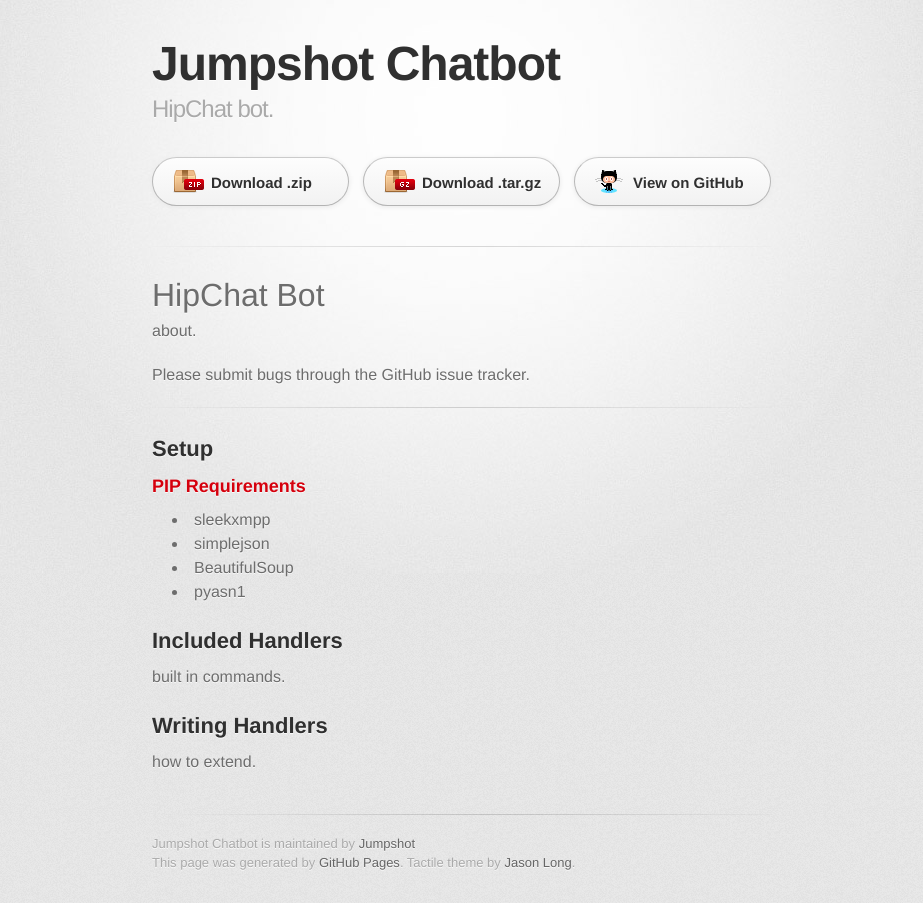
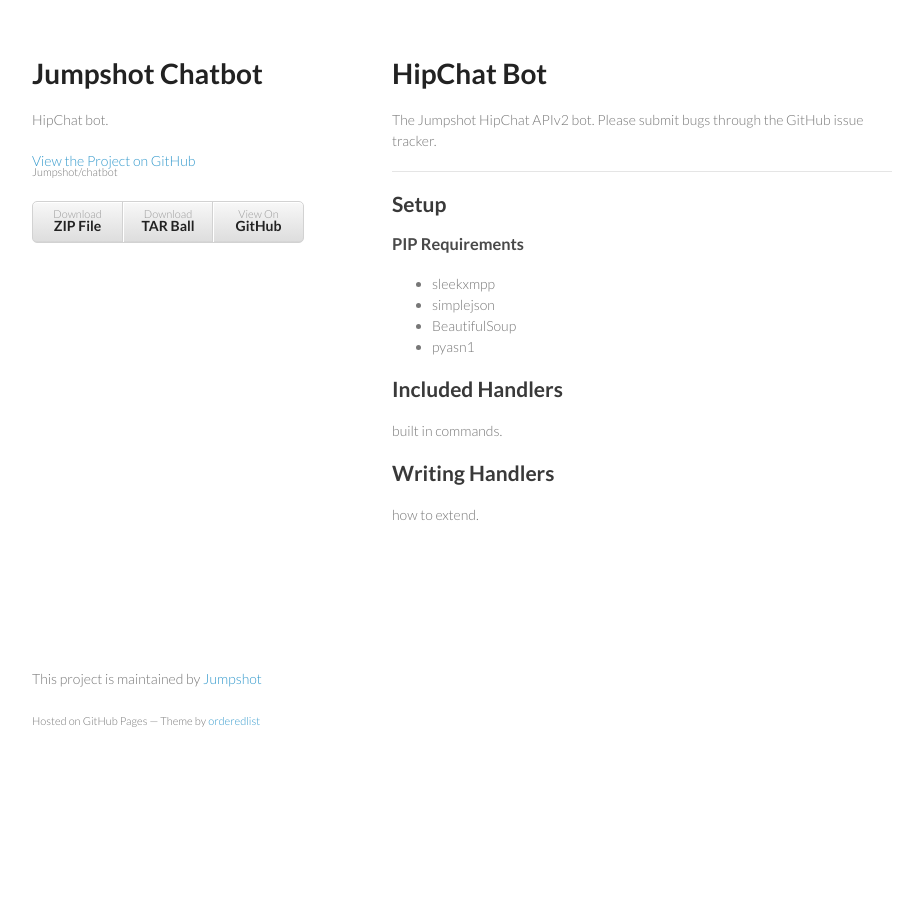
Before and after one commit to pedramamini/chatbot, a plain HTML site: page index.html in a window 1280 px wide. Shown: the whole page, without its empty margins (178-1101 px from the left). After the commit the page ends 800 px from the top, so only its background shows below. Drawn offline with Linux system fonts and the light colour scheme; a web font is replaced by a local one.

Commit message:
Create gh-pages branch via GitHub

```diff
--- a/index.html
+++ b/index.html
@@ -1,42 +1,37 @@
-<!DOCTYPE html>
+<!doctype html>
 <html>
   <head>
-    <meta charset='utf-8'>
+    <meta charset="utf-8">
     <meta http-equiv="X-UA-Compatible" content="chrome=1">
-    <link href='https://fonts.googleapis.com/css?family=Chivo:900' rel='stylesheet' type='text/css'>
-    <link rel="stylesheet" type="text/css" href="stylesheets/stylesheet.css" media="screen" />
-    <link rel="stylesheet" type="text/css" href="stylesheets/pygment_trac.css" media="screen" />
-    <link rel="stylesheet" type="text/css" href="stylesheets/print.css" media="print" />
+    <title>Jumpshot Chatbot by Jumpshot</title>
+
+    <link rel="stylesheet" href="stylesheets/styles.css">
+    <link rel="stylesheet" href="stylesheets/pygment_trac.css">
+    <meta name="viewport" content="width=device-width, initial-scale=1, user-scalable=no">
     <!--[if lt IE 9]>
     <script src="//html5shiv.googlecode.com/svn/trunk/html5.js"></script>
     <![endif]-->
-    <title>Jumpshot Chatbot by Jumpshot</title>
   </head>
+  <body>
+    <div class="wrapper">
+      <header>
+        <h1>Jumpshot Chatbot</h1>
+        <p>HipChat bot.</p>
 
-  <body>
-    <div id="container">
-      <div class="inner">
+        <p class="view"><a href="https://github.com/Jumpshot/chatbot">View the Project on GitHub <small>Jumpshot/chatbot</small></a></p>
 
-        <header>
-          <h1>Jumpshot Chatbot</h1>
-          <h2>HipChat bot.</h2>
-        </header>
 
-        <section id="downloads" class="clearfix">
-          <a href="https://github.com/Jumpshot/chatbot/zipball/master" id="download-zip" class="button"><span>Download .zip</span></a>
-          <a href="https://github.com/Jumpshot/chatbot/tarball/master" id="download-tar-gz" class="button"><span>Download .tar.gz</span></a>
-          <a href="https://github.com/Jumpshot/chatbot" id="view-on-github" class="button"><span>View on GitHub</span></a>
-        </section>
-
-        <hr>
-
-        <section id="main_content">
-          <h1>
+        <ul>
+          <li><a href="https://github.com/Jumpshot/chatbot/zipball/master">Download <strong>ZIP File</strong></a></li>
+          <li><a href="https://github.com/Jumpshot/chatbot/tarball/master">Download <strong>TAR Ball</strong></a></li>
+          <li><a href="https://github.com/Jumpshot/chatbot">View On <strong>GitHub</strong></a></li>
+        </ul>
+      </header>
+      <section>
+        <h1>
 <a name="hipchat-bot" class="anchor" href="#hipchat-bot"><span class="octicon octicon-link"></span></a>HipChat Bot</h1>
 
-<p>about.</p>
-
-<p>Please submit bugs through the GitHub issue tracker.</p>
+<p>The Jumpshot HipChat APIv2 bot. Please submit bugs through the GitHub issue tracker.</p>
 
 <hr><h2>
 <a name="setup" class="anchor" href="#setup"><span class="octicon octicon-link"></span></a>Setup</h2>
@@ -58,15 +53,13 @@
 <a name="writing-handlers" class="anchor" href="#writing-handlers"><span class="octicon octicon-link"></span></a>Writing Handlers</h2>
 
 <p>how to extend.</p>
-        </section>
+      </section>
+      <footer>
+        <p>This project is maintained by <a href="https://github.com/Jumpshot">Jumpshot</a></p>
+        <p><small>Hosted on GitHub Pages &mdash; Theme by <a href="https://github.com/orderedlist">orderedlist</a></small></p>
+      </footer>
+    </div>
+    <script src="javascripts/scale.fix.js"></script>
 
-        <footer>
-          Jumpshot Chatbot is maintained by <a href="https://github.com/Jumpshot">Jumpshot</a><br>
-          This page was generated by <a href="http://pages.github.com">GitHub Pages</a>. Tactile theme by <a href="https://twitter.com/jasonlong">Jason Long</a>.
-        </footer>
-
-
-      </div>
-    </div>
   </body>
 </html>
--- /dev/null
+++ b/javascripts/scale.fix.js
@@ -0,0 +1,17 @@
+var metas = document.getElementsByTagName('meta');
+var i;
+if (navigator.userAgent.match(/iPhone/i)) {
+  for (i=0; i<metas.length; i++) {
+    if (metas[i].name == "viewport") {
+      metas[i].content = "width=device-width, minimum-scale=1.0, maximum-scale=1.0";
+    }
+  }
+  document.addEventListener("gesturestart", gestureStart, false);
+}
+function gestureStart() {
+  for (i=0; i<metas.length; i++) {
+    if (metas[i].name == "viewport") {
+      metas[i].content = "width=device-width, minimum-scale=0.25, maximum-scale=1.6";
+    }
+  }
+}
--- a/params.json
+++ b/params.json
@@ -1 +1 @@
-{"name":"Jumpshot Chatbot","tagline":"HipChat bot.","body":"HipChat Bot\r\n===========\r\n\r\nabout.\r\n\r\nPlease submit bugs through the GitHub issue tracker.\r\n\r\n-----------------\r\n\r\n## Setup ##\r\n\r\n### PIP Requirements ###\r\n* sleekxmpp\r\n* simplejson\r\n* BeautifulSoup\r\n* pyasn1\r\n\r\nIncluded Handlers\r\n-----------------\r\n\r\nbuilt in commands.\r\n\r\nWriting Handlers\r\n----------------\r\n\r\nhow to extend.\r\n","google":"","note":"Don't delete this file! It's used internally to help with page regeneration."}
+{"name":"Jumpshot Chatbot","tagline":"HipChat bot.","body":"HipChat Bot\r\n===========\r\n\r\nThe Jumpshot HipChat APIv2 bot. Please submit bugs through the GitHub issue tracker.\r\n\r\n-----------------\r\n\r\n## Setup ##\r\n\r\n### PIP Requirements ###\r\n* sleekxmpp\r\n* simplejson\r\n* BeautifulSoup\r\n* pyasn1\r\n\r\nIncluded Handlers\r\n-----------------\r\n\r\nbuilt in commands.\r\n\r\nWriting Handlers\r\n----------------\r\n\r\nhow to extend.\r\n","google":"","note":"Don't delete this file! It's used internally to help with page regeneration."}
--- /dev/null
+++ b/stylesheets/styles.css
@@ -0,0 +1,255 @@
+@import url(https://fonts.googleapis.com/css?family=Lato:300italic,700italic,300,700);
+
+body {
+  padding:50px;
+  font:14px/1.5 Lato, "Helvetica Neue", Helvetica, Arial, sans-serif;
+  color:#777;
+  font-weight:300;
+}
+
+h1, h2, h3, h4, h5, h6 {
+  color:#222;
+  margin:0 0 20px;
+}
+
+p, ul, ol, table, pre, dl {
+  margin:0 0 20px;
+}
+
+h1, h2, h3 {
+  line-height:1.1;
+}
+
+h1 {
+  font-size:28px;
+}
+
+h2 {
+  color:#393939;
+}
+
+h3, h4, h5, h6 {
+  color:#494949;
+}
+
+a {
+  color:#39c;
+  font-weight:400;
+  text-decoration:none;
+}
+
+a small {
+  font-size:11px;
+  color:#777;
+  margin-top:-0.6em;
+  display:block;
+}
+
+.wrapper {
+  width:860px;
+  margin:0 auto;
+}
+
+blockquote {
+  border-left:1px solid #e5e5e5;
+  margin:0;
+  padding:0 0 0 20px;
+  font-style:italic;
+}
+
+code, pre {
+  font-family:Monaco, Bitstream Vera Sans Mono, Lucida Console, Terminal;
+  color:#333;
+  font-size:12px;
+}
+
+pre {
+  padding:8px 15px;
+  background: #f8f8f8;
+  border-radius:5px;
+  border:1px solid #e5e5e5;
+  overflow-x: auto;
+}
+
+table {
+  width:100%;
+  border-collapse:collapse;
+}
+
+th, td {
+  text-align:left;
+  padding:5px 10px;
+  border-bottom:1px solid #e5e5e5;
+}
+
+dt {
+  color:#444;
+  font-weight:700;
+}
+
+th {
+  color:#444;
+}
+
+img {
+  max-width:100%;
+}
+
+header {
+  width:270px;
+  float:left;
+  position:fixed;
+}
+
+header ul {
+  list-style:none;
+  height:40px;
+
+  padding:0;
+
+  background: #eee;
+  background: -moz-linear-gradient(top, #f8f8f8 0%, #dddddd 100%);
+  background: -webkit-gradient(linear, left top, left bottom, color-stop(0%,#f8f8f8), color-stop(100%,#dddddd));
+  background: -webkit-linear-gradient(top, #f8f8f8 0%,#dddddd 100%);
+  background: -o-linear-gradient(top, #f8f8f8 0%,#dddddd 100%);
+  background: -ms-linear-gradient(top, #f8f8f8 0%,#dddddd 100%);
+  background: linear-gradient(top, #f8f8f8 0%,#dddddd 100%);
+
+  border-radius:5px;
+  border:1px solid #d2d2d2;
+  box-shadow:inset #fff 0 1px 0, inset rgba(0,0,0,0.03) 0 -1px 0;
+  width:270px;
+}
+
+header li {
+  width:89px;
+  float:left;
+  border-right:1px solid #d2d2d2;
+  height:40px;
+}
+
+header ul a {
+  line-height:1;
+  font-size:11px;
+  color:#999;
+  display:block;
+  text-align:center;
+  padding-top:6px;
+  height:40px;
+}
+
+strong {
+  color:#222;
+  font-weight:700;
+}
+
+header ul li + li {
+  width:88px;
+  border-left:1px solid #fff;
+}
+
+header ul li + li + li {
+  border-right:none;
+  width:89px;
+}
+
+header ul a strong {
+  font-size:14px;
+  display:block;
+  color:#222;
+}
+
+section {
+  width:500px;
+  float:right;
+  padding-bottom:50px;
+}
+
+small {
+  font-size:11px;
+}
+
+hr {
+  border:0;
+  background:#e5e5e5;
+  height:1px;
+  margin:0 0 20px;
+}
+
+footer {
+  width:270px;
+  float:left;
+  position:fixed;
+  bottom:50px;
+}
+
+@media print, screen and (max-width: 960px) {
+
+  div.wrapper {
+    width:auto;
+    margin:0;
+  }
+
+  header, section, footer {
+    float:none;
+    position:static;
+    width:auto;
+  }
+
+  header {
+    padding-right:320px;
+  }
+
+  section {
+    border:1px solid #e5e5e5;
+    border-width:1px 0;
+    padding:20px 0;
+    margin:0 0 20px;
+  }
+
+  header a small {
+    display:inline;
+  }
+
+  header ul {
+    position:absolute;
+    right:50px;
+    top:52px;
+  }
+}
+
+@media print, screen and (max-width: 720px) {
+  body {
+    word-wrap:break-word;
+  }
+
+  header {
+    padding:0;
+  }
+
+  header ul, header p.view {
+    position:static;
+  }
+
+  pre, code {
+    word-wrap:normal;
+  }
+}
+
+@media print, screen and (max-width: 480px) {
+  body {
+    padding:15px;
+  }
+
+  header ul {
+    display:none;
+  }
+}
+
+@media print {
+  body {
+    padding:0.4in;
+    font-size:12pt;
+    color:#444;
+  }
+}
```
